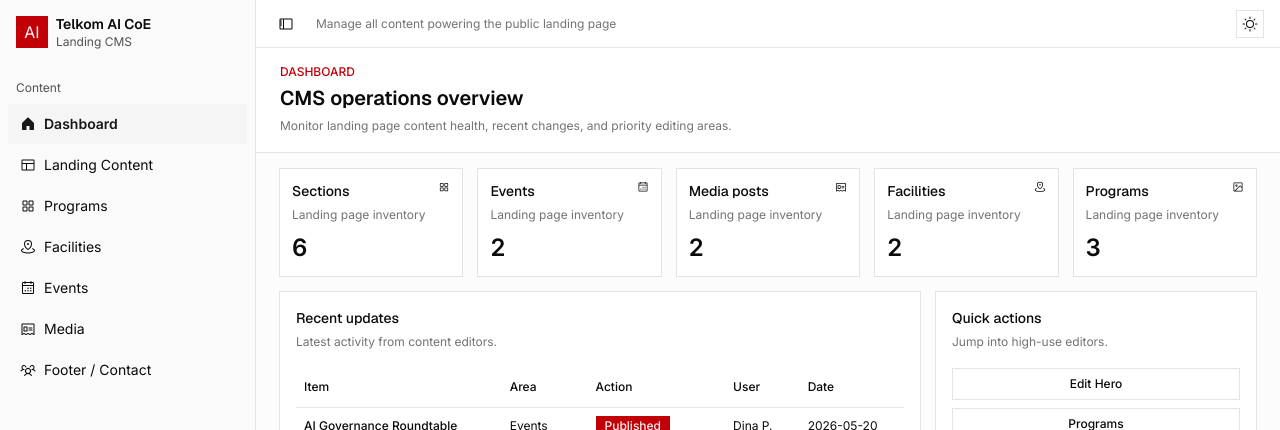
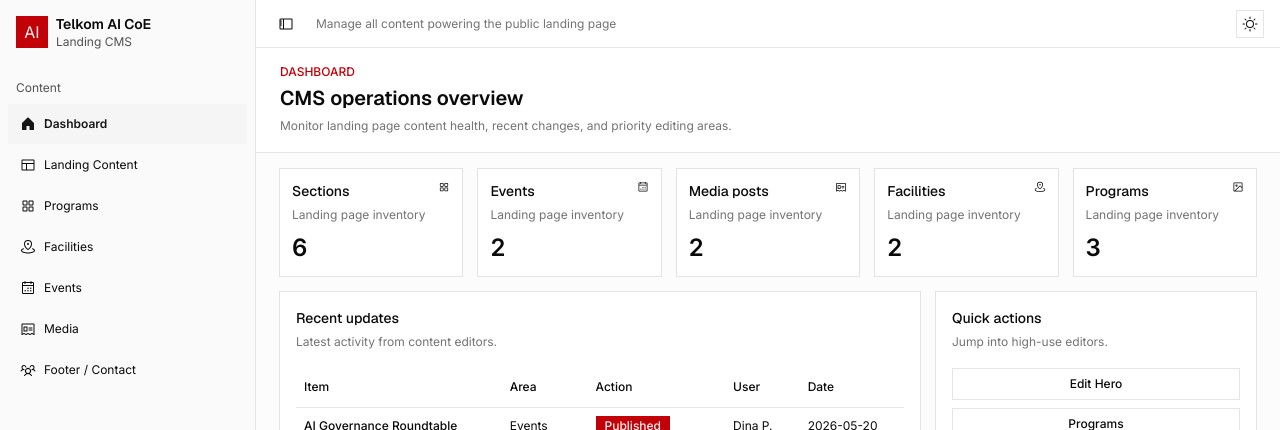
Before and after one commit to adtyasatrio/telkomai-cms, a Next.js app: page / in a window 1280 px wide. Shown: the top 430 px of the page. Built offline with nearby package versions, Linux system fonts and the light colour scheme.

Commit message:
style: decrease font size of sidebar menu item labels to text-xs

```diff
--- a/components/cms/app-shell.tsx
+++ b/components/cms/app-shell.tsx
@@ -76,7 +76,7 @@ export function AppShell({ children }: { children: React.ReactNode }) {
                         isActive={active}
                       >
                         <Icon weight={active ? "fill" : "regular"} />
-                        <span className={active ? "text-sm font-semibold" : "text-sm"}>{item.label}</span>
+                        <span className={active ? "text-xs font-semibold" : "text-xs"}>{item.label}</span>
                       </SidebarMenuButton>
                     </SidebarMenuItem>
                   )
```
